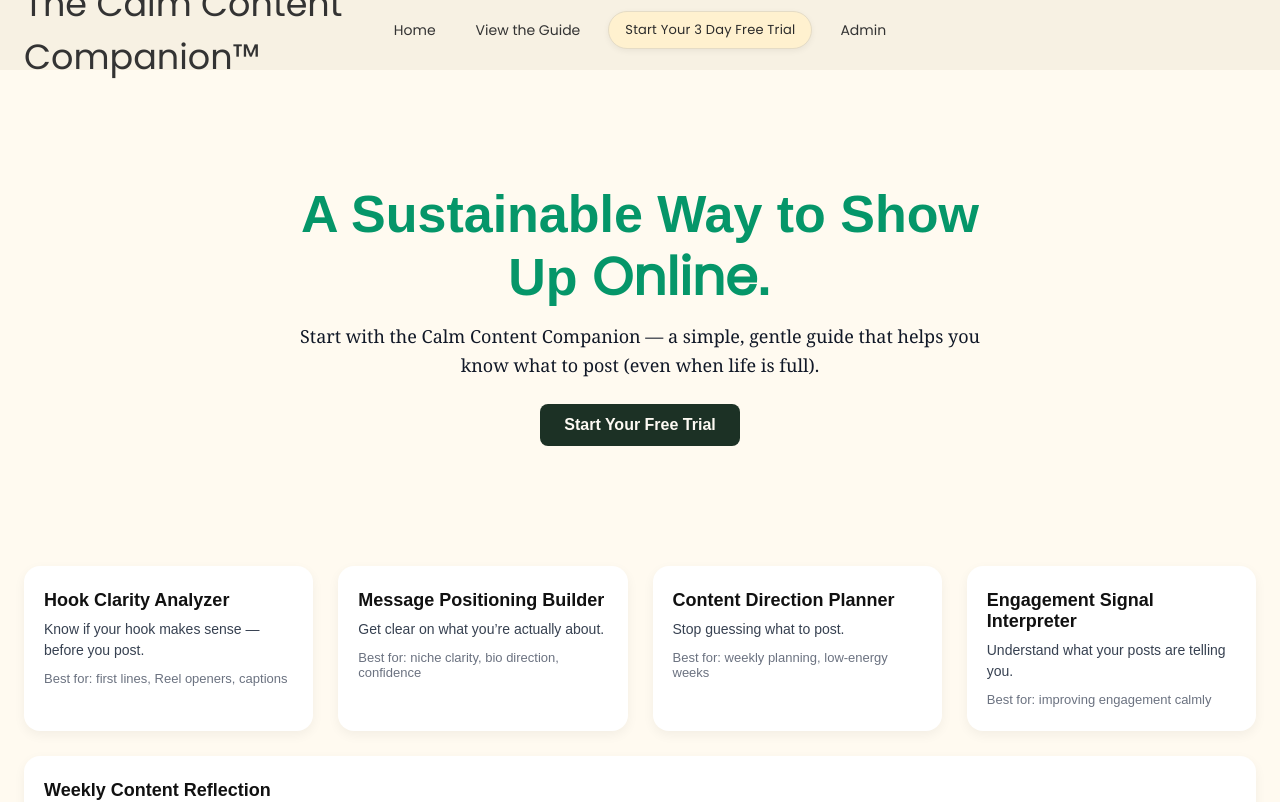
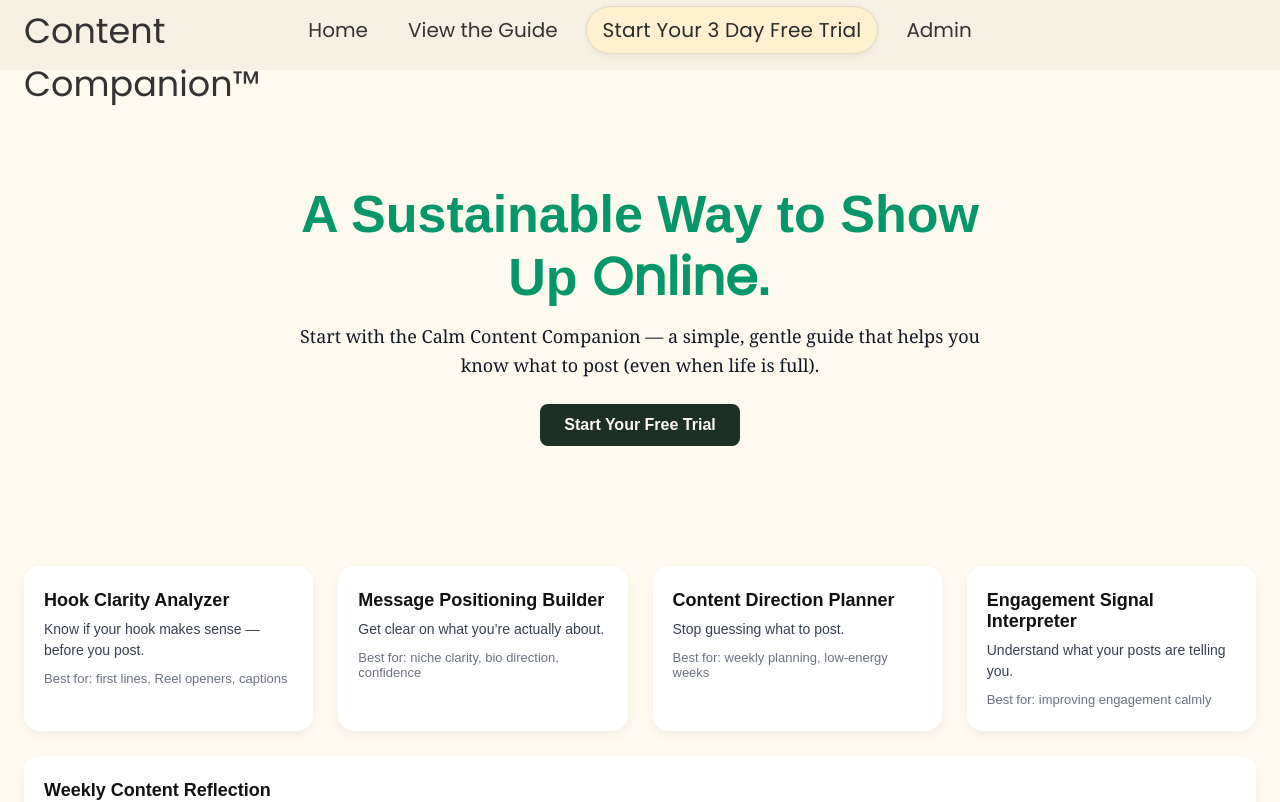
Before and after one commit to gmajors1326/the-calm-content-companion, a Next.js app: page / in a window 1280 px wide. Shown: the top 802 px of the page. Built offline with nearby package versions, Linux system fonts and the light colour scheme; a web font is replaced by a local one.

Commit message:
Increase menu text size

```diff
--- a/app/layout.tsx
+++ b/app/layout.tsx
@@ -33,7 +33,7 @@ export default function RootLayout({ children }: { children: React.ReactNode })
               textDecoration: 'none',
               color: '#333',
               fontWeight: '400',
-              fontSize: '14px',
+              fontSize: '20px',
               padding: '8px 12px',
               transition: 'color 0.2s',
               fontFamily: '"Poppins", sans-serif'
@@ -44,7 +44,7 @@ export default function RootLayout({ children }: { children: React.ReactNode })
               textDecoration: 'none',
               color: '#333',
               fontWeight: '400',
-              fontSize: '14px',
+              fontSize: '20px',
               padding: '8px 12px',
               transition: 'color 0.2s',
               fontFamily: '"Poppins", sans-serif'
@@ -55,7 +55,7 @@ export default function RootLayout({ children }: { children: React.ReactNode })
               textDecoration: 'none',
               color: '#2b2b2b',
               fontWeight: '400',
-              fontSize: '13px',
+              fontSize: '20px',
               padding: '8px 16px',
               borderRadius: '999px',
               border: '1px solid #e5dcc6',
@@ -71,7 +71,7 @@ export default function RootLayout({ children }: { children: React.ReactNode })
               textDecoration: 'none',
               color: '#333',
               fontWeight: '400',
-              fontSize: '14px',
+              fontSize: '20px',
               padding: '8px 12px',
               transition: 'color 0.2s',
               fontFamily: '"Poppins", sans-serif'
```
